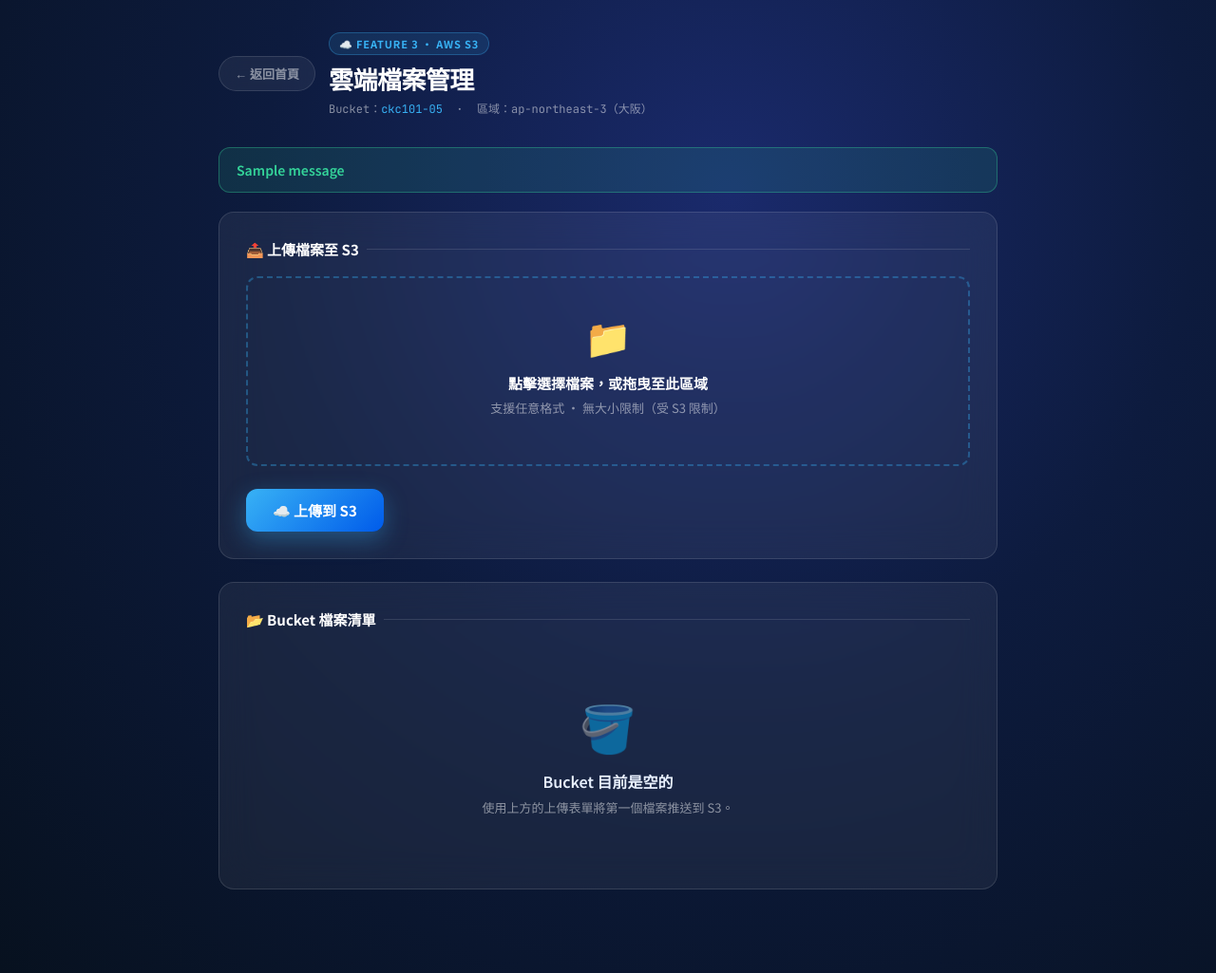
After one commit to joseph103502526-lab/AWS_project, a Flask app: page /storage in a window 1280 px wide. The commit adds this page. Shown: the whole page at 95% size. Run offline with Flask 3, Linux system fonts and the light colour scheme; one stand-in notice (Sample message) is shown; data that the repository does not hold is empty.

Commit message:
feat: replace feature3 with S3 storage manager and update requirements

```diff
--- a/requirements.txt
+++ b/requirements.txt
@@ -1,2 +1,3 @@
 flask>=3.0.0
 pytest>=8.0.0
+boto3>=1.34.0
--- a/src/app.py
+++ b/src/app.py
@@ -1,7 +1,27 @@
-from flask import Flask, jsonify, render_template
+from flask import Flask, jsonify, render_template, request, redirect, url_for, flash
+import boto3
+from botocore.exceptions import ClientError, NoCredentialsError
 
 app = Flask(__name__)
+app.secret_key = "aws-s3-storage-secret"
 
+# ─────────────────────────────────────────────
+# 全域設定：S3 儲存桶名稱與 AWS 區域（台北機房）
+# ─────────────────────────────────────────────
+BUCKET_NAME = "ckc101-05"
+AWS_REGION = "ap-northeast-3"
+
+# ⚠️ 資安原則：不硬編碼任何金鑰。
+# boto3 會自動讀取本機 Windows 系統的環境變數、
+# ~/.aws/credentials 或 IAM Role 憑證。
+def get_s3_client():
+    """建立並回傳 S3 Client（憑證由系統環境自動提供）。"""
+    return boto3.client("s3", region_name=AWS_REGION)
+
+
+# ─────────────────────────────────────────────
+# 路由定義
+# ─────────────────────────────────────────────
 
 @app.route("/")
 def index():
@@ -27,10 +47,83 @@ def feature2():
     return jsonify({"status": "ok", "message": "要找下午上班的公司"})
 
 
-@app.route("/feature3")
-def feature3():
-    """Feature 3：晚上活動提醒。"""
-    return jsonify({"status": "ok", "message": "晚上喝咖啡"})
+# ─────────────────────────────────────────────
+# Feature 3：AWS S3 雲端檔案管理
+# ─────────────────────────────────────────────
+
+@app.route("/storage", methods=["GET"])
+def storage():
+    """
+    Feature 3：AWS S3 雲端檔案管理頁面。
+    列出 Bucket 內所有物件，並提供上傳與下載功能。
+    """
+    s3 = get_s3_client()
+    files = []
+    error_msg = None
+
+    try:
+        response = s3.list_objects_v2(Bucket=BUCKET_NAME)
+        objects = response.get("Contents", [])
+
+        for obj in objects:
+            key = obj["Key"]
+            size_kb = round(obj["Size"] / 1024, 2)
+            last_modified = obj["LastModified"].strftime("%Y-%m-%d %H:%M")
+
+            # 生成有效期 1 小時的預簽名下載網址
+            download_url = s3.generate_presigned_url(
+                "get_object",
+                Params={"Bucket": BUCKET_NAME, "Key": key},
+                ExpiresIn=3600,
+            )
+
+            files.append({
+                "name": key,
+                "size_kb": size_kb,
+                "last_modified": last_modified,
+                "download_url": download_url,
+            })
+
+    except NoCredentialsError:
+        error_msg = "❌ 找不到 AWS 憑證，請確認環境變數或 ~/.aws/credentials 設定正確。"
+    except ClientError as e:
+        error_msg = f"❌ AWS 錯誤：{e.response['Error']['Message']}"
+
+    return render_template(
+        "storage.html",
+        files=files,
+        bucket_name=BUCKET_NAME,
+        error_msg=error_msg,
+    )
+
+
+@app.route("/storage/upload", methods=["POST"])
+def storage_upload():
+    """接收檔案上傳表單，使用 upload_fileobj 推送到 S3。"""
+    if "file" not in request.files:
+        flash("❌ 未選取任何檔案", "error")
+        return redirect(url_for("storage"))
+
+    file = request.files["file"]
+    if file.filename == "":
+        flash("❌ 檔案名稱為空，請重新選取", "error")
+        return redirect(url_for("storage"))
+
+    s3 = get_s3_client()
+    try:
+        s3.upload_fileobj(
+            file,
+            BUCKET_NAME,
+            file.filename,
+            ExtraArgs={"ContentType": file.content_type or "application/octet-stream"},
+        )
+        flash(f"✅ 檔案「{file.filename}」已成功上傳至 S3！", "success")
+    except NoCredentialsError:
+        flash("❌ 找不到 AWS 憑證，請確認環境變數設定。", "error")
+    except ClientError as e:
+        flash(f"❌ 上傳失敗：{e.response['Error']['Message']}", "error")
+
+    return redirect(url_for("storage"))
 
 
 if __name__ == "__main__":
--- a/src/templates/index.html
+++ b/src/templates/index.html
@@ -145,7 +145,7 @@
     </div>
 
     <p class="card-desc">
-      系統已動態串接三大情境功能，包含早晨台股搓合盤、下午上班企業門戶與晚間活動提醒：
+      系統已動態串接三大情境功能，包含早晨台股搓合盤、下午上班企業門戶與 AWS S3 雲端檔案管理：
     </p>
 
     <button id="btn-feature1" class="btn btn-feature1" onclick="callFeature('/feature1')">
@@ -156,8 +156,8 @@
       🗂️ 下午上班企業簽到門戶 (Feature 2)
     </button>
 
-    <button id="btn-feature3" class="btn btn-feature3" onclick="callFeature('/feature3')">
-      ☕ 晚上活動 (Feature 3)
+    <button id="btn-feature3" class="btn btn-feature3" onclick="location.href='/storage'">
+      ☁️ AWS S3 雲端檔案管理 (Feature 3)
     </button>
   </div>
 
--- /dev/null
+++ b/src/templates/storage.html
@@ -0,0 +1,439 @@
+<!DOCTYPE html>
+<html lang="zh-TW">
+<head>
+  <meta charset="UTF-8" />
+  <meta name="viewport" content="width=device-width, initial-scale=1.0" />
+  <title>AWS S3 雲端檔案管理 | Feature 3</title>
+  <meta name="description" content="AWS S3 雲端檔案管理系統 — 上傳、列舉與下載 S3 Bucket 中的檔案。" />
+  <style>
+    @import url('https://fonts.googleapis.com/css2?family=Noto+Sans+TC:wght@400;500;600;700&family=JetBrains+Mono:wght@400;600&display=swap');
+
+    *, *::before, *::after { box-sizing: border-box; margin: 0; padding: 0; }
+
+    :root {
+      --clr-bg-0: #07111f;
+      --clr-bg-1: #0d1b3e;
+      --clr-bg-2: #1a2a6c;
+      --clr-surface: rgba(255,255,255,0.06);
+      --clr-border: rgba(255,255,255,0.12);
+      --clr-accent: #38b2f5;
+      --clr-accent-glow: rgba(56,178,245,0.35);
+      --clr-success: #34d399;
+      --clr-error: #f87171;
+      --clr-text: #e8f0fe;
+      --clr-muted: rgba(255,255,255,0.50);
+      --radius: 16px;
+      --font-main: 'Noto Sans TC', sans-serif;
+      --font-mono: 'JetBrains Mono', monospace;
+    }
+
+    html { scroll-behavior: smooth; }
+
+    body {
+      min-height: 100vh;
+      background: radial-gradient(ellipse at 60% 20%, var(--clr-bg-2) 0%, var(--clr-bg-1) 45%, var(--clr-bg-0) 100%);
+      font-family: var(--font-main);
+      color: var(--clr-text);
+      padding: 32px 16px 64px;
+    }
+
+    /* ── Page Header ── */
+    .page-header {
+      display: flex;
+      align-items: center;
+      gap: 14px;
+      max-width: 820px;
+      margin: 0 auto 32px;
+    }
+
+    .back-btn {
+      display: inline-flex;
+      align-items: center;
+      gap: 6px;
+      background: var(--clr-surface);
+      border: 1px solid var(--clr-border);
+      color: var(--clr-muted);
+      text-decoration: none;
+      padding: 8px 16px;
+      border-radius: 999px;
+      font-size: 13px;
+      font-weight: 600;
+      backdrop-filter: blur(10px);
+      transition: color 0.2s, border-color 0.2s;
+    }
+    .back-btn:hover { color: var(--clr-text); border-color: var(--clr-accent); }
+
+    .page-title-wrap { flex: 1; }
+    .page-badge {
+      display: inline-flex;
+      align-items: center;
+      gap: 6px;
+      font-size: 11px;
+      font-weight: 700;
+      letter-spacing: 0.08em;
+      text-transform: uppercase;
+      color: var(--clr-accent);
+      background: rgba(56,178,245,0.12);
+      border: 1px solid rgba(56,178,245,0.3);
+      border-radius: 999px;
+      padding: 3px 10px;
+      margin-bottom: 6px;
+    }
+    h1 {
+      font-size: 26px;
+      font-weight: 700;
+      letter-spacing: -0.02em;
+      color: #fff;
+    }
+    .bucket-label {
+      font-family: var(--font-mono);
+      font-size: 12px;
+      color: var(--clr-muted);
+      margin-top: 4px;
+    }
+    .bucket-label span { color: var(--clr-accent); }
+
+    /* ── Cards ── */
+    .card {
+      background: var(--clr-surface);
+      border: 1px solid var(--clr-border);
+      backdrop-filter: blur(20px);
+      border-radius: var(--radius);
+      padding: 28px;
+      max-width: 820px;
+      margin: 0 auto 24px;
+    }
+    .card-title {
+      font-size: 15px;
+      font-weight: 700;
+      color: #fff;
+      margin-bottom: 18px;
+      display: flex;
+      align-items: center;
+      gap: 8px;
+    }
+    .card-title::after {
+      content: '';
+      flex: 1;
+      height: 1px;
+      background: var(--clr-border);
+    }
+
+    /* ── Flash Messages ── */
+    .flash-list { max-width: 820px; margin: 0 auto 20px; list-style: none; }
+    .flash-item {
+      display: flex;
+      align-items: center;
+      gap: 10px;
+      padding: 13px 18px;
+      border-radius: 12px;
+      font-size: 14px;
+      font-weight: 600;
+      margin-bottom: 10px;
+      animation: slideIn 0.3s ease;
+    }
+    .flash-success {
+      background: rgba(52,211,153,0.12);
+      border: 1px solid rgba(52,211,153,0.35);
+      color: var(--clr-success);
+    }
+    .flash-error {
+      background: rgba(248,113,113,0.12);
+      border: 1px solid rgba(248,113,113,0.35);
+      color: var(--clr-error);
+    }
+    @keyframes slideIn {
+      from { opacity: 0; transform: translateY(-8px); }
+      to   { opacity: 1; transform: translateY(0); }
+    }
+
+    /* ── Error Banner ── */
+    .error-banner {
+      background: rgba(248,113,113,0.1);
+      border: 1px solid rgba(248,113,113,0.3);
+      border-radius: 12px;
+      padding: 16px 20px;
+      color: var(--clr-error);
+      font-size: 14px;
+      font-weight: 600;
+      max-width: 820px;
+      margin: 0 auto 20px;
+    }
+
+    /* ── Upload Form ── */
+    .upload-zone {
+      border: 2px dashed rgba(56,178,245,0.35);
+      border-radius: 12px;
+      padding: 32px 20px;
+      text-align: center;
+      cursor: pointer;
+      transition: border-color 0.2s, background 0.2s;
+      position: relative;
+    }
+    .upload-zone:hover, .upload-zone.drag-over {
+      border-color: var(--clr-accent);
+      background: rgba(56,178,245,0.06);
+    }
+    .upload-icon { font-size: 40px; margin-bottom: 10px; }
+    .upload-hint { font-size: 15px; font-weight: 600; color: #fff; margin-bottom: 6px; }
+    .upload-sub  { font-size: 13px; color: var(--clr-muted); margin-bottom: 18px; }
+
+    #file-input {
+      position: absolute;
+      inset: 0;
+      opacity: 0;
+      cursor: pointer;
+      width: 100%;
+      height: 100%;
+    }
+
+    .selected-file {
+      display: inline-flex;
+      align-items: center;
+      gap: 8px;
+      background: rgba(56,178,245,0.12);
+      border: 1px solid rgba(56,178,245,0.3);
+      color: var(--clr-accent);
+      border-radius: 999px;
+      padding: 5px 14px;
+      font-size: 13px;
+      font-weight: 600;
+      margin-bottom: 16px;
+    }
+
+    .btn-upload {
+      display: inline-flex;
+      align-items: center;
+      gap: 8px;
+      background: linear-gradient(135deg, #38b2f5 0%, #005bea 100%);
+      color: #fff;
+      border: none;
+      border-radius: 12px;
+      padding: 12px 28px;
+      font-size: 15px;
+      font-weight: 700;
+      font-family: var(--font-main);
+      cursor: pointer;
+      box-shadow: 0 8px 24px var(--clr-accent-glow);
+      transition: transform 0.15s, filter 0.15s;
+    }
+    .btn-upload:hover { transform: translateY(-2px); filter: brightness(1.1); }
+    .btn-upload:active { transform: scale(0.97); }
+
+    /* ── File Table ── */
+    .file-count {
+      font-size: 13px;
+      color: var(--clr-muted);
+      font-weight: 500;
+      margin-bottom: 16px;
+    }
+    .file-count strong { color: var(--clr-accent); }
+
+    .file-table { width: 100%; border-collapse: collapse; }
+    .file-table th {
+      text-align: left;
+      font-size: 11px;
+      font-weight: 700;
+      letter-spacing: 0.07em;
+      text-transform: uppercase;
+      color: var(--clr-muted);
+      padding: 0 12px 12px;
+      border-bottom: 1px solid var(--clr-border);
+    }
+    .file-table td {
+      padding: 14px 12px;
+      font-size: 14px;
+      border-bottom: 1px solid rgba(255,255,255,0.05);
+      vertical-align: middle;
+    }
+    .file-table tr:last-child td { border-bottom: none; }
+    .file-table tr:hover td { background: rgba(255,255,255,0.025); }
+
+    .file-name {
+      display: flex;
+      align-items: center;
+      gap: 8px;
+      font-family: var(--font-mono);
+      font-size: 13px;
+      color: var(--clr-text);
+      word-break: break-all;
+    }
+    .file-icon { font-size: 16px; flex-shrink: 0; }
+
+    .file-size, .file-date { color: var(--clr-muted); font-size: 13px; }
+
+    .btn-download {
+      display: inline-flex;
+      align-items: center;
+      gap: 5px;
+      background: rgba(56,178,245,0.12);
+      border: 1px solid rgba(56,178,245,0.3);
+      color: var(--clr-accent);
+      text-decoration: none;
+      padding: 6px 14px;
+      border-radius: 8px;
+      font-size: 12px;
+      font-weight: 700;
+      font-family: var(--font-main);
+      transition: background 0.2s, border-color 0.2s;
+      white-space: nowrap;
+    }
+    .btn-download:hover {
+      background: rgba(56,178,245,0.22);
+      border-color: var(--clr-accent);
+    }
+
+    /* ── Empty State ── */
+    .empty-state {
+      text-align: center;
+      padding: 48px 20px;
+      color: var(--clr-muted);
+    }
+    .empty-icon { font-size: 48px; margin-bottom: 12px; }
+    .empty-title { font-size: 16px; font-weight: 600; color: var(--clr-text); margin-bottom: 6px; }
+    .empty-sub   { font-size: 13px; }
+
+    /* ── Scrollbar ── */
+    ::-webkit-scrollbar { width: 6px; }
+    ::-webkit-scrollbar-track { background: transparent; }
+    ::-webkit-scrollbar-thumb { background: rgba(255,255,255,0.15); border-radius: 4px; }
+  </style>
+</head>
+<body>
+
+  <!-- ── Page Header ── -->
+  <header class="page-header">
+    <a href="/" class="back-btn" id="back-home">← 返回首頁</a>
+    <div class="page-title-wrap">
+      <div class="page-badge">☁️ Feature 3 · AWS S3</div>
+      <h1>雲端檔案管理</h1>
+      <p class="bucket-label">Bucket：<span>{{ bucket_name }}</span> &nbsp;·&nbsp; 區域：ap-northeast-3（大阪）</p>
+    </div>
+  </header>
+
+  <!-- ── Flash Messages ── -->
+  {% with messages = get_flashed_messages(with_categories=true) %}
+    {% if messages %}
+      <ul class="flash-list">
+        {% for category, message in messages %}
+          <li class="flash-item flash-{{ category }}">{{ message }}</li>
+        {% endfor %}
+      </ul>
+    {% endif %}
+  {% endwith %}
+
+  <!-- ── Error Banner (S3 connection error) ── -->
+  {% if error_msg %}
+    <div class="error-banner" id="error-banner">⚠️ {{ error_msg }}</div>
+  {% endif %}
+
+  <!-- ── Upload Card ── -->
+  <section class="card" aria-label="檔案上傳">
+    <div class="card-title">📤 上傳檔案至 S3</div>
+
+    <form id="upload-form" action="/storage/upload" method="POST" enctype="multipart/form-data">
+      <div class="upload-zone" id="upload-zone">
+        <input type="file" name="file" id="file-input" required />
+        <div class="upload-icon">📁</div>
+        <p class="upload-hint">點擊選擇檔案，或拖曳至此區域</p>
+        <p class="upload-sub">支援任意格式 · 無大小限制（受 S3 限制）</p>
+        <div id="selected-label" class="selected-file" style="display:none;">
+          📎 <span id="selected-name"></span>
+        </div>
+      </div>
+      <br />
+      <button type="submit" class="btn-upload" id="upload-btn">
+        ☁️ 上傳到 S3
+      </button>
+    </form>
+  </section>
+
+  <!-- ── File List Card ── -->
+  <section class="card" aria-label="S3 檔案清單">
+    <div class="card-title">📂 Bucket 檔案清單</div>
+
+    {% if error_msg %}
+      <div class="empty-state">
+        <div class="empty-icon">🔌</div>
+        <p class="empty-title">無法連線至 S3</p>
+        <p class="empty-sub">請確認 AWS 憑證與 Bucket 設定後重試。</p>
+      </div>
+    {% elif files %}
+      <p class="file-count">共 <strong>{{ files | length }}</strong> 個檔案</p>
+      <table class="file-table" id="file-table">
+        <thead>
+          <tr>
+            <th>檔案名稱</th>
+            <th>大小</th>
+            <th>上傳時間</th>
+            <th>操作</th>
+          </tr>
+        </thead>
+        <tbody>
+          {% for file in files %}
+          <tr>
+            <td>
+              <span class="file-name">
+                <span class="file-icon">{{ '🎵' if file.name.endswith(('.mp3','.wav','.flac')) else '🖼️' if file.name.endswith(('.jpg','.jpeg','.png','.gif','.webp','.svg')) else '📄' if file.name.endswith(('.pdf','.doc','.docx','.txt')) else '🗜️' if file.name.endswith(('.zip','.tar','.gz','.rar')) else '📦' }}</span>
+                {{ file.name }}
+              </span>
+            </td>
+            <td class="file-size">{{ file.size_kb }} KB</td>
+            <td class="file-date">{{ file.last_modified }}</td>
+            <td>
+              <a href="{{ file.download_url }}" class="btn-download" target="_blank" id="dl-{{ loop.index }}">
+                ⬇ 下載
+              </a>
+            </td>
+          </tr>
+          {% endfor %}
+        </tbody>
+      </table>
+    {% else %}
+      <div class="empty-state">
+        <div class="empty-icon">🪣</div>
+        <p class="empty-title">Bucket 目前是空的</p>
+        <p class="empty-sub">使用上方的上傳表單將第一個檔案推送到 S3。</p>
+      </div>
+    {% endif %}
+  </section>
+
+  <script>
+    // 選取檔案時顯示檔案名稱
+    const fileInput = document.getElementById('file-input');
+    const selectedLabel = document.getElementById('selected-label');
+    const selectedName  = document.getElementById('selected-name');
+
+    fileInput.addEventListener('change', () => {
+      if (fileInput.files.length > 0) {
+        selectedName.textContent = fileInput.files[0].name;
+        selectedLabel.style.display = 'inline-flex';
+      } else {
+        selectedLabel.style.display = 'none';
+      }
+    });
+
+    // 拖曳 hover 效果
+    const zone = document.getElementById('upload-zone');
+    zone.addEventListener('dragover', e => { e.preventDefault(); zone.classList.add('drag-over'); });
+    zone.addEventListener('dragleave', () => zone.classList.remove('drag-over'));
+    zone.addEventListener('drop', e => {
+      e.preventDefault();
+      zone.classList.remove('drag-over');
+      if (e.dataTransfer.files.length > 0) {
+        fileInput.files = e.dataTransfer.files;
+        selectedName.textContent = e.dataTransfer.files[0].name;
+        selectedLabel.style.display = 'inline-flex';
+      }
+    });
+
+    // 上傳中 loading 狀態
+    document.getElementById('upload-form').addEventListener('submit', () => {
+      const btn = document.getElementById('upload-btn');
+      btn.textContent = '⏳ 上傳中…';
+      btn.disabled = true;
+    });
+  </script>
+
+</body>
+</html>
```
